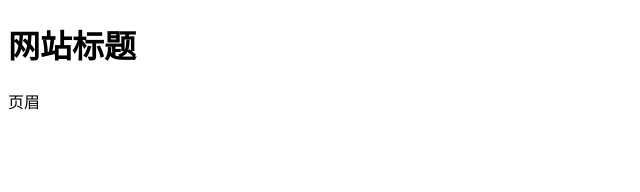
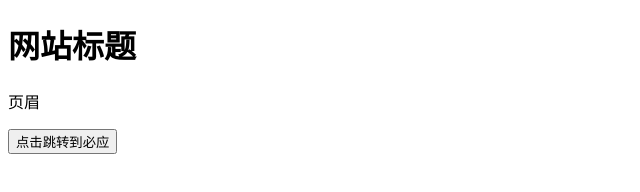
Before and after one commit to youshang2580/test_gl, a plain HTML site: page index.html in a window 1280 px wide. Shown: the whole page, without its empty margins (0-640 px from the left). Drawn offline with Linux system fonts and the light colour scheme.

Commit message:
家里开发其它功能”

```diff
--- a/index.html
+++ b/index.html
@@ -8,5 +8,6 @@
   <body>
     <h1>网站标题</h1>
     <p>页眉</p>
+    <a href="https://bing.com"><button>点击跳转到必应</button></a>
   </body>
 </html>
```
